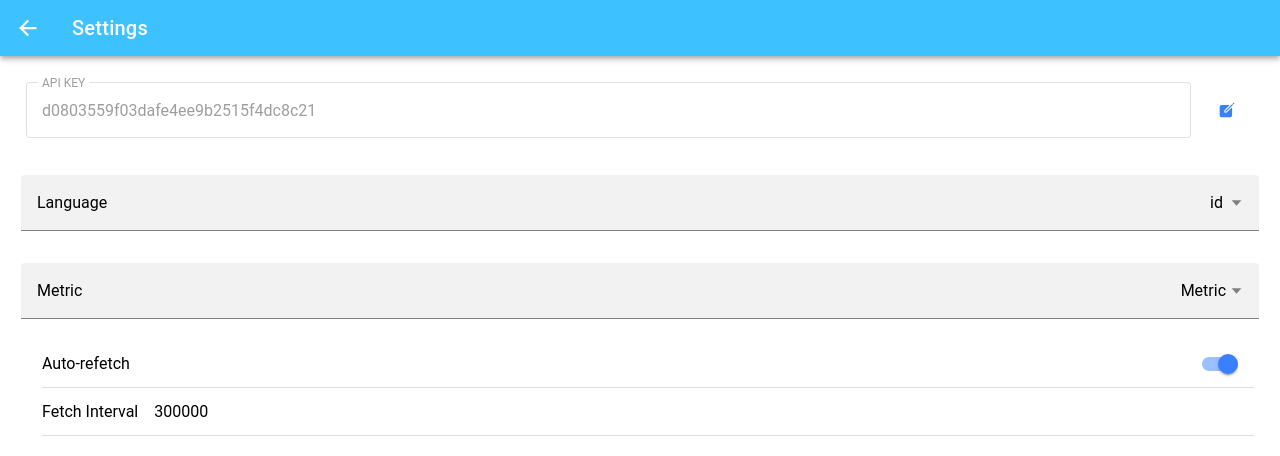
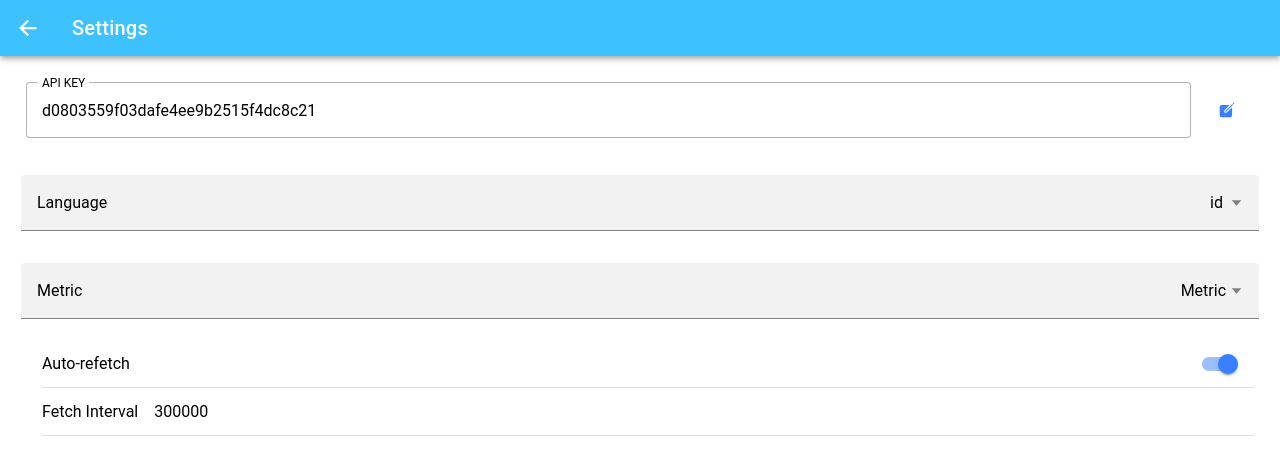
Before and after one commit to sihotang-yonathan1/weather_app-yonathan_sihotang-IONIC, a React (Vite) app: page /settings in a window 1280 px wide. Shown: the top 456 px of the page. Built offline with nearby package versions, Linux system fonts and the light colour scheme.

Commit message:
[setting] Change api_key input properties to readonly
This change will ensure that api key can be copied by user

```diff
--- a/src/pages/Settings.tsx
+++ b/src/pages/Settings.tsx
@@ -56,7 +56,7 @@ const Settings: React.FC = () => {
                   }}
                   value={setting?.apiKey}
                   required={true}
-                  disabled={!isApiKeyEditMode}
+                  readonly={!isApiKeyEditMode}
               />
               { isApiKeyEditMode &&
                 <IonItem color="warning">
```
